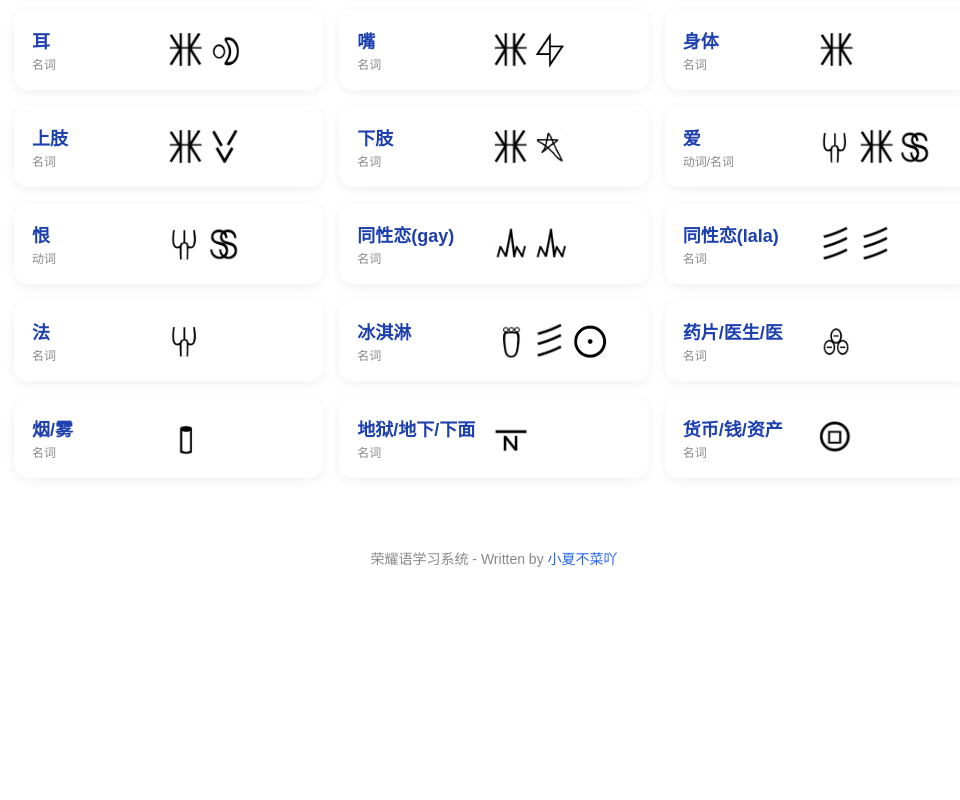
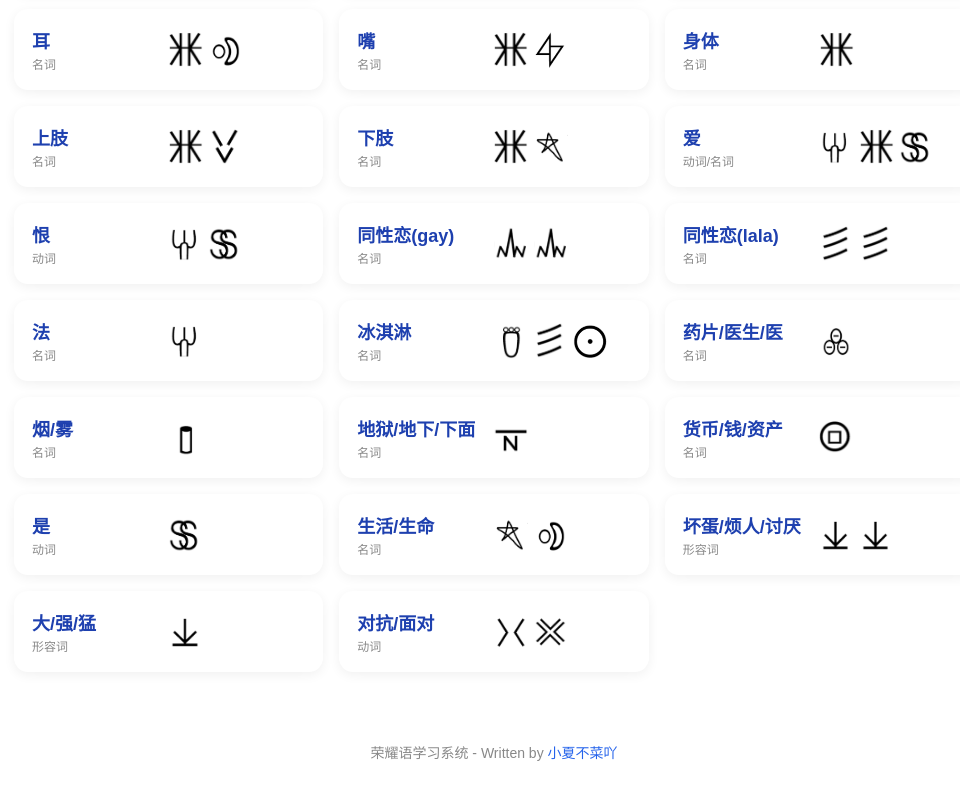
Before and after one commit to Tao-stu/liv4real, a plain HTML site: page words.html in a window 1280 px wide. Shown: the part 864-1664 px from the top of the page, without its empty margins (146-1106 px from the left). Before the commit the page ends 1482 px from the top, so only its background shows below. Drawn offline with Linux system fonts and the light colour scheme.

Commit message:
add new words1

```diff
--- a/words.html
+++ b/words.html
@@ -218,6 +218,11 @@
       { chinese: "烟/雾", letters: ["22"], type: "名词" },
       { chinese: "地狱/地下/下面", letters: ["23"], type: "名词" },
       { chinese: "货币/钱/资产", letters: ["24"], type: "名词" },
+      { chinese: "是", letters: ["13"], type: "动词" },
+      { chinese: "生活/生命", letters: ["15", "19"], type: "名词" },
+      { chinese: "坏蛋/烦人/讨厌", letters: ["18", "18"], type: "形容词" },
+      { chinese: "大/强/猛", letters: ["18"], type: "形容词" },
+      { chinese: "对抗/面对", letters: ["4", "11"], type: "动词" },
     ];
 
     function renderWords(filter = '') {
```
